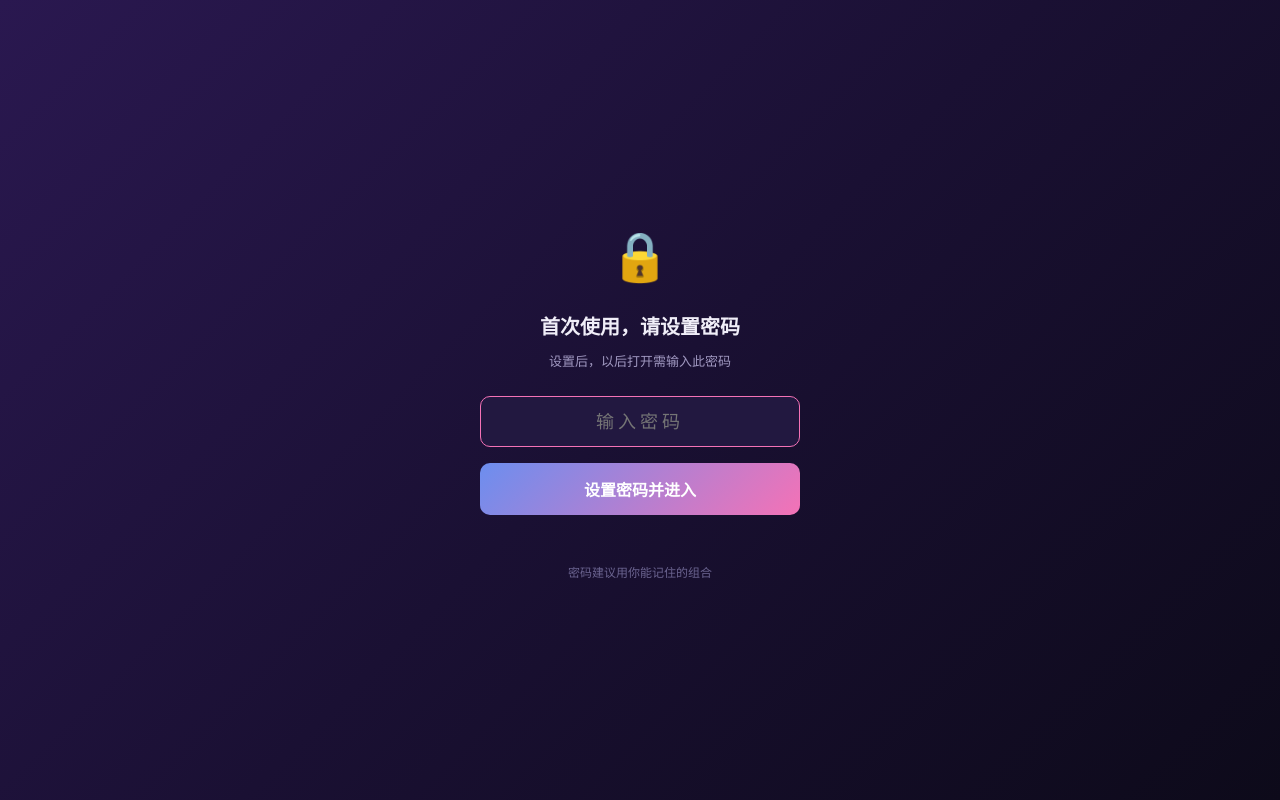
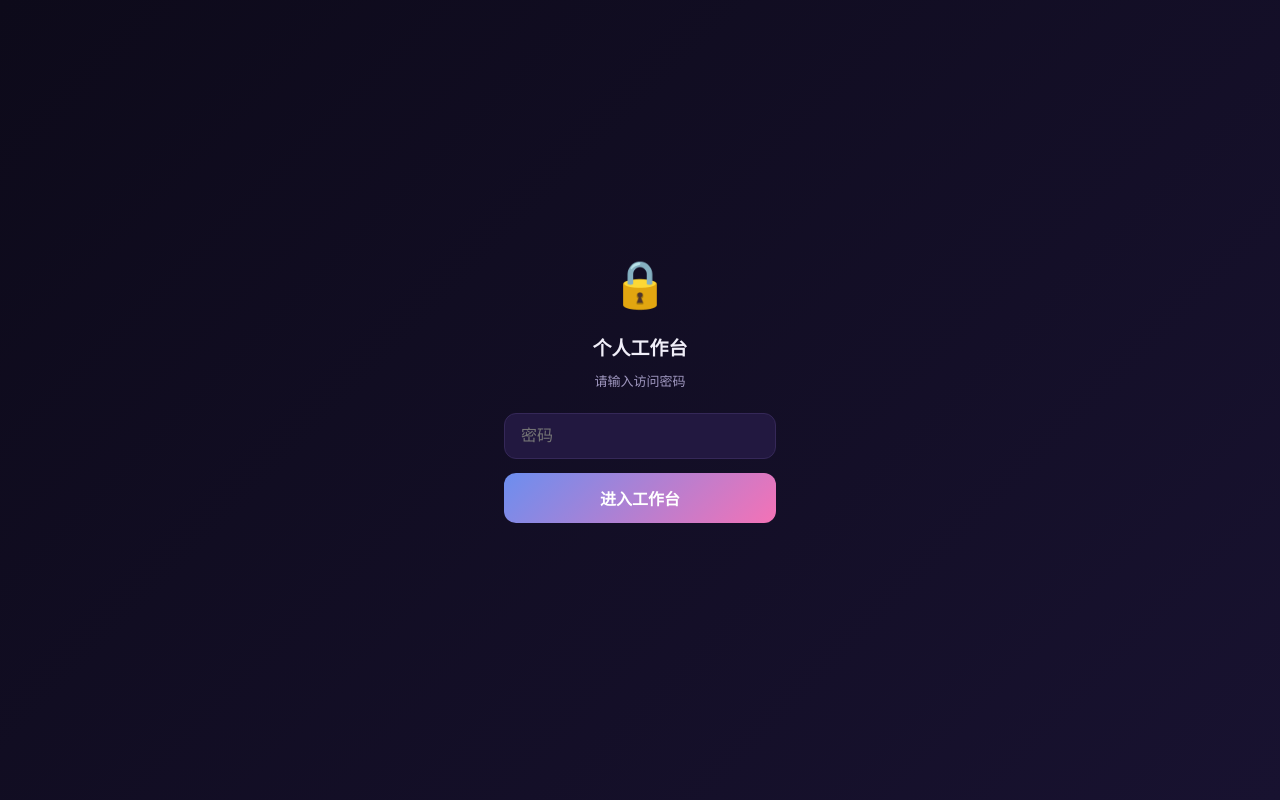
Before and after one commit to fhdxhffgjhj/workbench, a plain HTML site: page index.html in a window 1280 px wide. Drawn offline with Linux system fonts and the light colour scheme.

Commit message:
add password gate to workbench

```diff
--- a/index.html
+++ b/index.html
@@ -428,8 +428,19 @@ body {
 .lock-error { font-size: 13px; color: var(--red); margin-top: 12px; min-height: 20px; }
 .lock-hint { font-size: 12px; color: var(--text-faint); margin-top: 16px; }
 </style>
+<meta name="theme-color" content="#0d0a1a">
 </head>
 <body>
+<div id="pw-gate" style="position:fixed;inset:0;z-index:2147483647;background:linear-gradient(135deg,#0d0a1a,#181230);display:flex;align-items:center;justify-content:center;font-family:-apple-system,'PingFang SC','Microsoft YaHei',sans-serif;">
+  <div style="text-align:center;padding:24px;max-width:320px;width:100%;">
+    <div style="font-size:46px;margin-bottom:14px;">🔒</div>
+    <div style="color:#f0eef8;font-size:19px;font-weight:600;margin-bottom:6px;">个人工作台</div>
+    <div style="color:#a098c0;font-size:13px;margin-bottom:22px;">请输入访问密码</div>
+    <input id="pw-input" type="password" inputmode="text" placeholder="密码" autocomplete="off" style="width:100%;padding:13px 16px;font-size:16px;border-radius:12px;border:1px solid #352858;background:#221840;color:#f0eef8;outline:none;box-sizing:border-box;">
+    <button id="pw-btn" style="width:100%;margin-top:14px;padding:13px;border:none;border-radius:12px;background:linear-gradient(135deg,#6c8eef,#f472b6);color:#fff;font-size:16px;font-weight:600;cursor:pointer;">进入工作台</button>
+    <div id="pw-err" style="color:#f87171;font-size:13px;height:18px;margin-top:12px;"></div>
+  </div>
+</div>
 
 <!-- ===== 密码锁界面 ===== -->
 <div class="lock-screen" id="lockScreen">
@@ -1809,5 +1820,17 @@ function unlockApp() {
 initLock();
 </script>
 
+<script>
+(function(){
+  var HASH="211fe040809258a3516bfe6cbb34f8e1230c4672007ae3985d85097c26d0c9ba";
+  var FB="d2I4ODg4";
+  function tohex(buf){return buf.then(function(r){var f="";var u=new Uint8Array(r);for(var i=0;i<u.length;i++){var x=u[i].toString(16);f+=x.length<2?"0"+x:x;}return f;});}
+  function sha(s){return tohex(crypto.subtle.digest("SHA-256",new TextEncoder().encode(s)));}
+  function openit(){var v=document.getElementById("pw-input").value;if(!v)return;var ok=function(g){if(g){var e=document.getElementById("pw-gate");if(e)e.parentNode.removeChild(e);}else{document.getElementById("pw-err").textContent="密码错误，请重试";}};if(window.crypto&&crypto.subtle){sha(v).then(function(h){ok(h===HASH);});}else{ok(btoa(unescape(encodeURIComponent(v)))===FB);}}
+  document.getElementById("pw-btn").addEventListener("click",openit);
+  document.getElementById("pw-input").addEventListener("keydown",function(e){if(e.key==="Enter")openit();});
+  setTimeout(function(){var i=document.getElementById("pw-input");if(i)i.focus();},100);
+})();
+</script>
 </body>
 </html>
```
